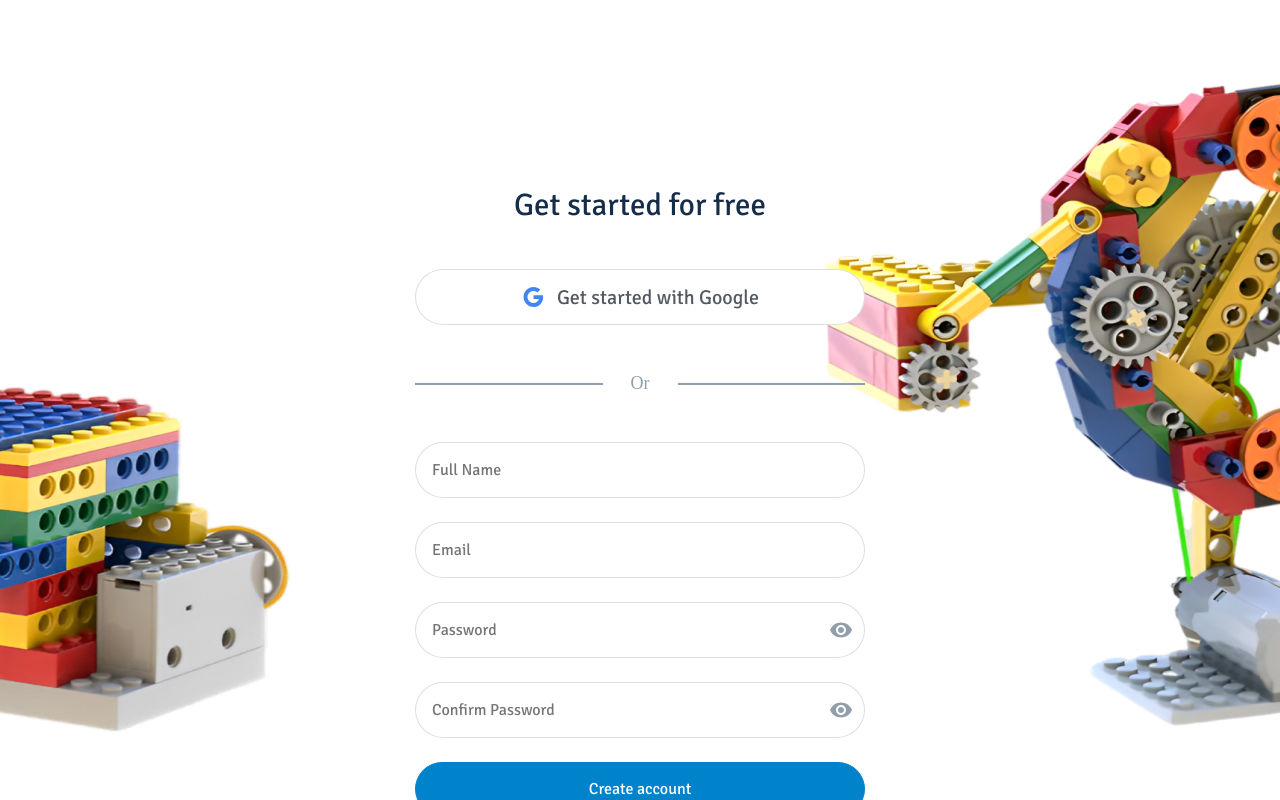
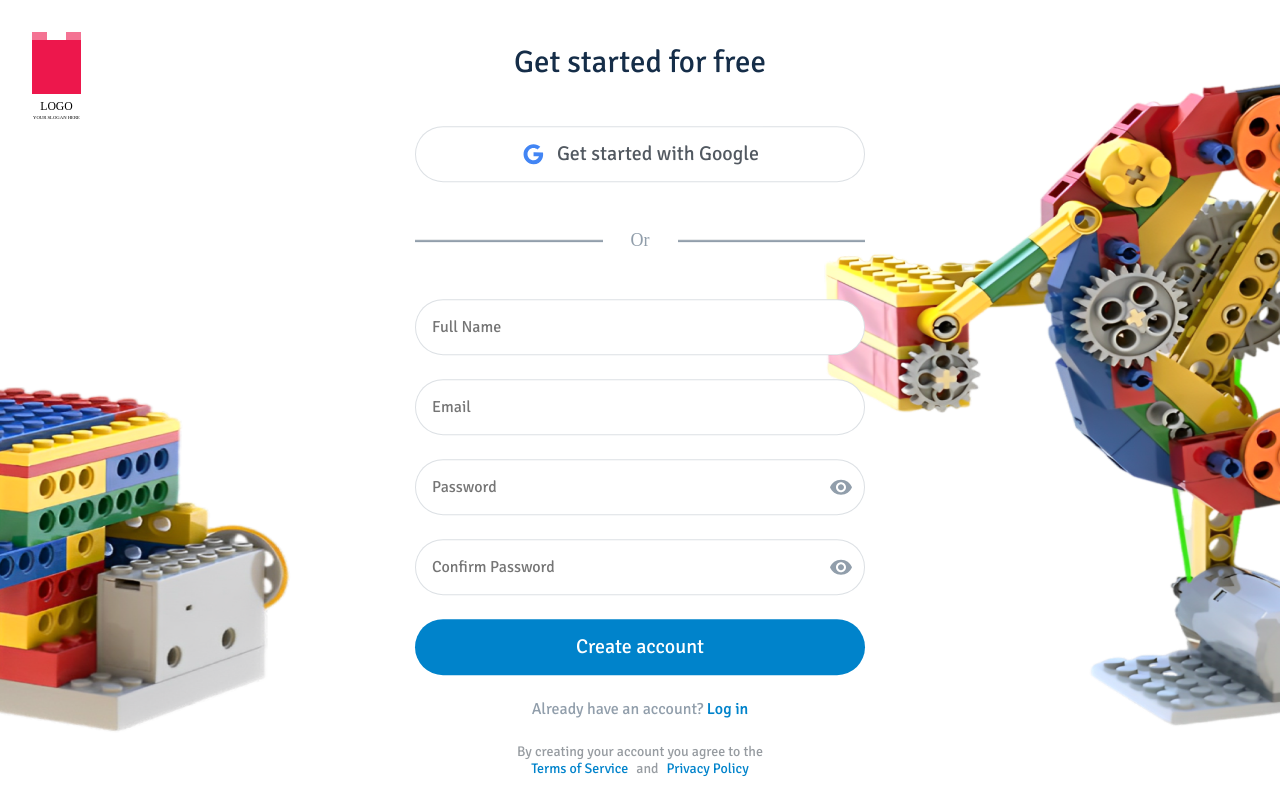
Before and after one commit to Monem-Benjeddou/BuildBee, a React (Create React App) app: page /register in a window 1280 px wide. Built offline with nearby package versions, Linux system fonts and the light colour scheme.

Commit message:
something

```diff
--- a/src/components/ForgotPassword.js
+++ b/src/components/ForgotPassword.js
@@ -16,6 +16,22 @@ function ForgotPassword() {
 
   return (
     <div className="auth-container">
+      <div className="auth-logo-container">
+        <div className="auth-logo-wrapper">
+          <div className="auth-logo-icon">
+            <div className="auth-logo-dots">
+              <div className="auth-logo-dot"></div>
+              <div className="auth-logo-dot"></div>
+            </div>
+            <div className="auth-logo-bar"></div>
+          </div>
+          <div className="auth-logo-text">
+            <div className="auth-logo-title">LOGO</div>
+            <div className="auth-logo-slogan">YOUR SLOGAN HERE</div>
+          </div>
+        </div>
+      </div>
+      <div className="auth-content">
         <img
           src={authImg1}
           alt="Background Left"
@@ -26,7 +42,7 @@ function ForgotPassword() {
           alt="Background Right"
           className="auth-bg-right"
         />
-      <form className="auth-form" style={{ top: '270px' }} onSubmit={handleSubmit}>
+        <form className="auth-form" onSubmit={handleSubmit}>
           <div style={{ textAlign: 'center' }}>
             <h1 className="auth-title">Forgot your password?</h1>
             <p className="auth-subtitle">
@@ -54,6 +70,7 @@ function ForgotPassword() {
           </Link>
         </form>
       </div>
+    </div>
   );
 }
 
--- a/src/components/Login.js
+++ b/src/components/Login.js
@@ -66,6 +66,22 @@ function Login() {
 
   return (
     <div className="auth-container">
+      <div className="auth-logo-container">
+        <div className="auth-logo-wrapper">
+          <div className="auth-logo-icon">
+            <div className="auth-logo-dots">
+              <div className="auth-logo-dot"></div>
+              <div className="auth-logo-dot"></div>
+            </div>
+            <div className="auth-logo-bar"></div>
+          </div>
+          <div className="auth-logo-text">
+            <div className="auth-logo-title">LOGO</div>
+            <div className="auth-logo-slogan">YOUR SLOGAN HERE</div>
+          </div>
+        </div>
+      </div>
+      <div className="auth-content">
         <img
           src={authImg1}
           alt="Background Left"
@@ -76,13 +92,13 @@ function Login() {
           alt="Background Right"
           className="auth-bg-right"
         />
-      <form className="auth-form" style={{ top: '270px' }} onSubmit={handleSubmit}>
+        <form className="auth-form" onSubmit={handleSubmit}>
           <h1 className="auth-title">Log in</h1>
 
           <div className="auth-form-content">
             <button type="button" className="google-button">
               <GoogleIcon style={{ color: '#4285F4' }} />
-            <span style={{ color: '#525961', fontSize: '20px', fontFamily: 'Signika' }}>
+              <span className="google-button-text">
                 Get started with Google
               </span>
             </button>
@@ -119,10 +135,8 @@ function Login() {
               </IconButton>
             </div>
 
-          <Link to="/forgot-password" style={{ alignSelf: 'flex-end', textDecoration: 'none' }}>
-            <span style={{ color: '#152D48', fontSize: '16px', fontFamily: 'Signika' }}>
+            <Link to="/forgot-password" className="auth-link" style={{ alignSelf: 'flex-end' }}>
               Forgot password?
-            </span>
             </Link>
           </div>
 
@@ -144,6 +158,7 @@ function Login() {
           onClose={handleCloseNotification}
         />
       </div>
+    </div>
   );
 }
 
--- a/src/components/Register.js
+++ b/src/components/Register.js
@@ -65,6 +65,22 @@ function Register() {
 
   return (
     <div className="auth-container">
+      <div className="auth-logo-container">
+        <div className="auth-logo-wrapper">
+          <div className="auth-logo-icon">
+            <div className="auth-logo-dots">
+              <div className="auth-logo-dot"></div>
+              <div className="auth-logo-dot"></div>
+            </div>
+            <div className="auth-logo-bar"></div>
+          </div>
+          <div className="auth-logo-text">
+            <div className="auth-logo-title">LOGO</div>
+            <div className="auth-logo-slogan">YOUR SLOGAN HERE</div>
+          </div>
+        </div>
+      </div>
+      <div className="auth-content">
         <img
           src={authImg1}
           alt="Background Left"
@@ -75,13 +91,13 @@ function Register() {
           alt="Background Right"
           className="auth-bg-right"
         />
-      <form className="auth-form" style={{ top: '166.50px' }} onSubmit={handleSubmit}>
+        <form className="auth-form" onSubmit={handleSubmit}>
           <h1 className="auth-title">Get started for free</h1>
 
           <div className="auth-form-content">
             <button type="button" className="google-button">
               <GoogleIcon style={{ color: '#4285F4' }} />
-            <span style={{ color: '#525961', fontSize: '20px', fontFamily: 'Signika' }}>
+              <span className="google-button-text">
                 Get started with Google
               </span>
             </button>
@@ -149,7 +165,6 @@ function Register() {
             Create account
           </button>
 
-        <div style={{ width: '100%', display: 'flex', flexDirection: 'column', gap: '16px', alignItems: 'center' }}>
           <div className="auth-footer">
             Already have an account?{' '}
             <Link to="/login" className="auth-link">
@@ -159,11 +174,10 @@ function Register() {
 
           <div className="auth-terms">
             <div>By creating your account you agree to the</div>
-            <div style={{ display: 'flex', justifyContent: 'center', gap: '8px' }}>
+            <div className="auth-terms-links">
               <a href="#" className="auth-terms-link">Terms of Service</a>
               <span style={{ color: '#979CA1' }}>and</span>
               <a href="#" className="auth-terms-link">Privacy Policy</a>
-            </div>
             </div>
           </div>
         </form>
@@ -175,6 +189,7 @@ function Register() {
           onClose={handleCloseNotification}
         />
       </div>
+    </div>
   );
 }
 
--- a/src/components/ResetPassword.js
+++ b/src/components/ResetPassword.js
@@ -30,6 +30,22 @@ function ResetPassword() {
 
   return (
     <div className="auth-container">
+      <div className="auth-logo-container">
+        <div className="auth-logo-wrapper">
+          <div className="auth-logo-icon">
+            <div className="auth-logo-dots">
+              <div className="auth-logo-dot"></div>
+              <div className="auth-logo-dot"></div>
+            </div>
+            <div className="auth-logo-bar"></div>
+          </div>
+          <div className="auth-logo-text">
+            <div className="auth-logo-title">LOGO</div>
+            <div className="auth-logo-slogan">YOUR SLOGAN HERE</div>
+          </div>
+        </div>
+      </div>
+      <div className="auth-content">
         <img
           src={authImg1}
           alt="Background Left"
@@ -40,7 +56,7 @@ function ResetPassword() {
           alt="Background Right"
           className="auth-bg-right"
         />
-      <form className="auth-form" style={{ top: '270px' }} onSubmit={handleSubmit}>
+        <form className="auth-form" onSubmit={handleSubmit}>
           <h1 className="auth-title">Reset password</h1>
 
           <div className="auth-form-content">
@@ -89,6 +105,7 @@ function ResetPassword() {
           </Link>
         </form>
       </div>
+    </div>
   );
 }
 
--- a/src/styles/auth.css
+++ b/src/styles/auth.css
@@ -9,6 +9,76 @@ body {
   position: relative;
   background: white;
   overflow: hidden;
+  display: flex;
+  flex-direction: column;
+}
+
+.auth-logo-container {
+  padding: 32px;
+  justify-content: flex-start;
+  align-items: flex-start;
+  gap: 10px;
+  display: inline-flex;
+}
+
+.auth-logo-wrapper {
+  flex-direction: column;
+  justify-content: flex-start;
+  align-items: center;
+  gap: 6.25px;
+  display: inline-flex;
+}
+
+.auth-logo-icon {
+  height: 62px;
+  flex-direction: column;
+  justify-content: flex-start;
+  align-items: center;
+  display: flex;
+}
+
+.auth-logo-dots {
+  width: 49px;
+  opacity: 0.60;
+  justify-content: space-between;
+  align-items: center;
+  display: inline-flex;
+}
+
+.auth-logo-dot {
+  width: 15px;
+  height: 8px;
+  background: #ED174C;
+}
+
+.auth-logo-bar {
+  align-self: stretch;
+  height: 54px;
+  background: #ED174C;
+}
+
+.auth-logo-text {
+  flex-direction: column;
+  justify-content: flex-start;
+  align-items: center;
+  gap: 2px;
+  display: flex;
+}
+
+.auth-logo-title {
+  color: black;
+  font-size: 11.72px;
+  font-family: Hind;
+  font-weight: 400;
+  word-wrap: break-word;
+}
+
+.auth-logo-slogan {
+  color: black;
+  font-size: 4.69px;
+  font-family: Hind;
+  font-weight: 400;
+  word-wrap: break-word;
 }
 
 .auth-bg-left {
@@ -33,13 +103,13 @@ body {
 .auth-form {
   position: absolute;
   left: 50%;
-  transform: translateX(-50%);
+  top: 50%;
+  transform: translate(-50%, -50%);
   display: flex;
   flex-direction: column;
   align-items: center;
   gap: 24px;
   width: 450px;
-  position: relative;
   z-index: 1;
 }
 
@@ -49,6 +119,7 @@ body {
   font-family: Signika;
   font-weight: 400;
   line-height: 37.20px;
+  text-align: center;
 }
 
 .auth-subtitle {
@@ -85,6 +156,12 @@ body {
 
 .google-button:hover {
   background: #f5f5f5;
+}
+
+.google-button-text {
+  color: #525961;
+  font-size: 20px;
+  font-family: Signika;
 }
 
 .divider {
@@ -151,52 +228,51 @@ body {
 
 .auth-button {
   width: 100%;
-  padding: 16px 22px;
+  height: 56px;
   background: #0083CB;
   border-radius: 50px;
-  border: 1px solid #0083CB;
+  border: none;
   color: white;
-  font-size: 16px;
+  font-size: 20px;
   font-family: Signika;
   cursor: pointer;
   transition: all 0.3s ease;
 }
 
 .auth-button:hover {
-  background: #006ca8;
+  background: #006ba3;
+}
+
+.auth-footer {
+  color: #919EAB;
+  font-size: 16px;
+  font-family: Signika;
+  text-align: center;
 }
 
 .auth-link {
-  color: #8DC63F;
-  font-size: 18px;
-  font-family: Public Sans;
+  color: #0083CB;
+  text-decoration: none;
   font-weight: 500;
-  text-decoration: none;
-  cursor: pointer;
 }
 
 .auth-link:hover {
   text-decoration: underline;
 }
 
-.auth-footer {
+.auth-terms {
   text-align: center;
-  color: #7B7F84;
-  font-size: 18px;
-  font-family: Public Sans;
-  font-weight: 500;
-  line-height: 30px;
-}
-
-.auth-terms {
-  font-size: 18px;
-  line-height: 30px;
-  text-align: center;
+  color: #979CA1;
+  font-size: 14px;
+  font-family: Signika;
 }
 
 .auth-terms-link {
-  color: #8DC63F;
-  font-family: Poppins;
+  color: #0083CB;
+  text-decoration: none;
+}
+
+.auth-terms-link:hover {
   text-decoration: underline;
 }
 
@@ -207,12 +283,27 @@ body {
   color: #152D48;
   font-size: 16px;
   font-family: Signika;
-  cursor: pointer;
-  padding: 6px 8px;
-  border-radius: 8px;
-  transition: all 0.3s ease;
+  text-decoration: none;
 }
 
 .back-to-login:hover {
-  background: rgba(21, 45, 72, 0.1);
+  color: #0083CB;
 }
+
+.auth-terms-container {
+  width: 100%;
+  display: flex;
+  flex-direction: column;
+  gap: 16px;
+  align-items: center;
+}
+
+.auth-terms-links {
+  display: flex;
+  justify-content: center;
+  gap: 8px;
+}
+
+.auth-terms-separator {
+  color: #979CA1;
+}
```
Lines whose indentation alone changed are shown as unchanged.
